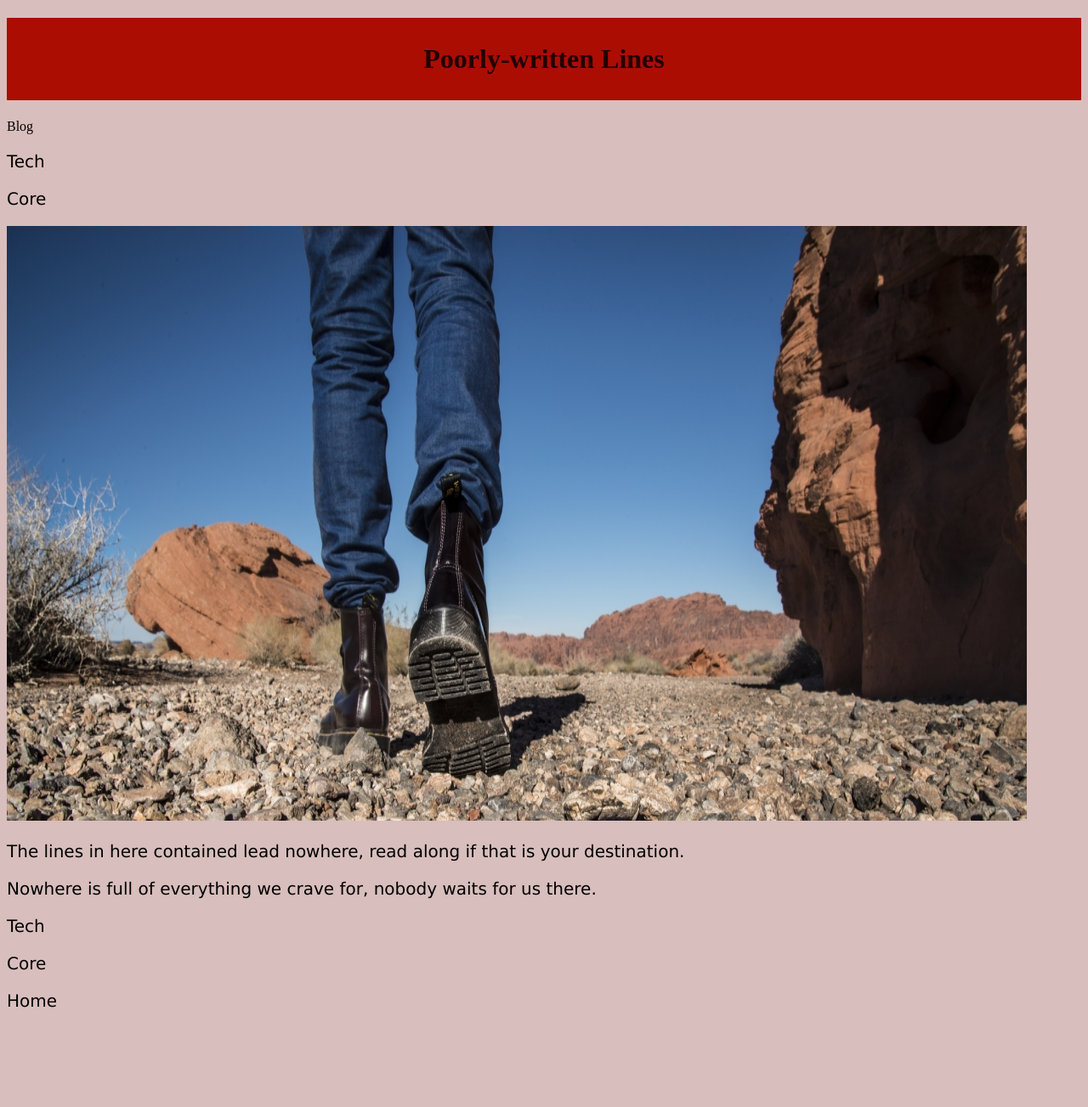
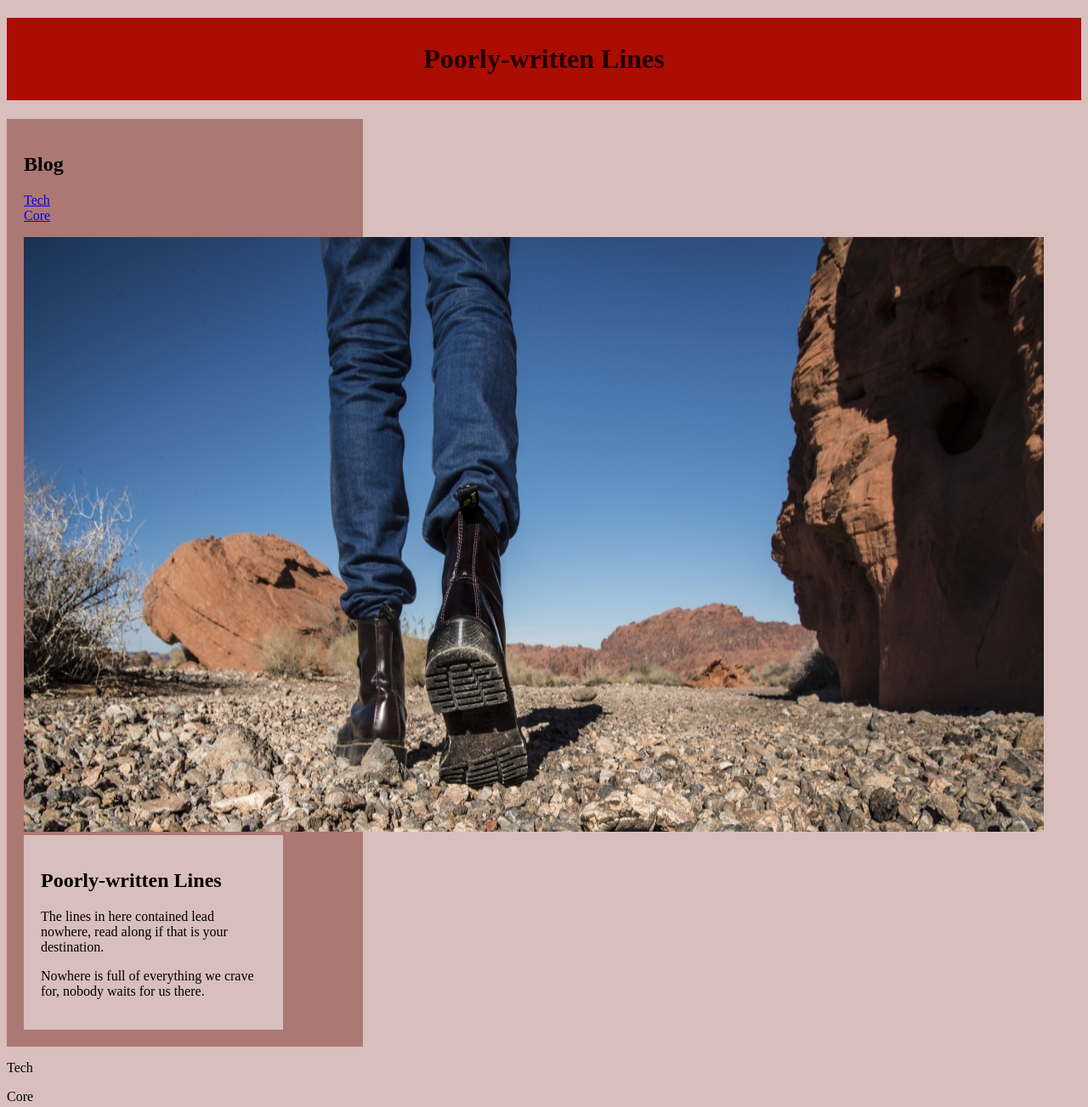
Before and after one commit to Om-GG/om-gg.github.io, a plain HTML site: page index.html in a window 1280 px wide. Shown: the top 1303 px of the page at 85% size. Before the commit the page ends 1210 px from the top, so only its background shows below. Drawn offline with Linux system fonts and the light colour scheme.

Commit message:
Creates the core and tech directories to hold blog articles, as well as an index page for both sections of the blog. Adds styling and rearranges elements in the layout.

```diff
--- a/index.html
+++ b/index.html
@@ -6,26 +6,29 @@
   <head>
     <link rel="stylesheet" href="/styles/main.css">
     <title>Poorly-written Lines</title>
-
+<!-- main header -->
     <h1 id="main-header">Poorly-written Lines</h1>
   </head>
 
   <body>
- <div>
-  <header id="blog-left-side-bar">Blog</header>
-  <p>Tech</p>
-  <p>Core</p>
- </div>
-
+ <!-- sidebar  -->
+ <section>
+  <nav id="blog-left-side-bar">
+    <h2>Blog</h2>
+    <ul>
+      <li><a href="/blog/tech/index.html">Tech</a></li>
+      <li><a href="/blog/core/index.html">Core</a></li>
+    </ul>
+<!-- image  -->
  <img src="/images/optimized-walk.jpg" alt="Walk into nowhere" style="width: 1200px; height: 700px;">
 
-  <div id="small-body of text">
-
-
+ <!-- welcome blurb -->
+  <article id="small-body of text">
+<h2 id="article-header"> Poorly-written Lines</h2>
     <p> The lines in here contained lead nowhere, read along if that is your destination.</p>
     <p> Nowhere is full of everything we crave for, nobody waits for us there. </p>
-
-  </div>
+  </article>
+  </section>
 
   <footer id="small-links">
     <p>Tech</p>
--- a/styles/main.css
+++ b/styles/main.css
@@ -12,7 +12,34 @@ h1 {
   padding-right: 45px;
 }
 
-p {
-  font-family: verdana;
-  font-size: 20px;
+nav {
+  float: left;
+  width: 30%;
+  background: rgb(172, 120, 116);
+  padding: 20px;
 }
+
+nav ul {
+  list-style-type: none;
+  padding: 0;
+}
+
+article {
+  float: left;
+  padding: 20px;
+  width: 70%;
+  background-color: rgb(216, 190, 188);
+}
+
+section::after {
+  content: "";
+  display: table;
+  clear: both;
+}
+
+@media (max-width: 600px) {
+  nav, article {
+    width: 100%;
+    height: auto;
+  }
+}
```
Also changed, not shown: blog/core/index.html (added), blog/index.html (added), blog/tech/index.html (added).
